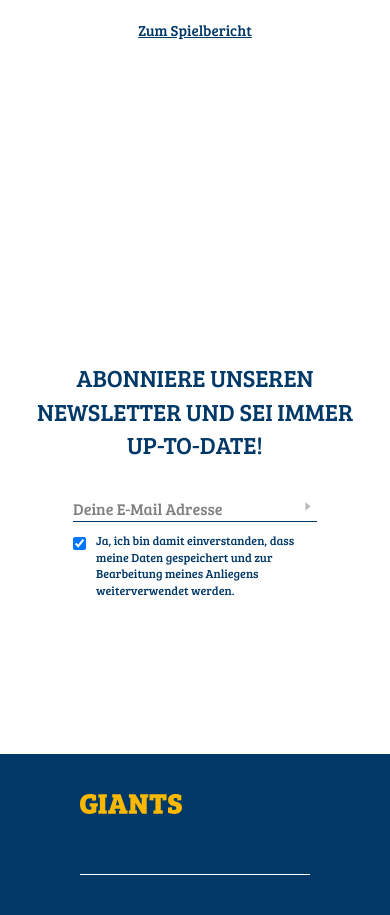
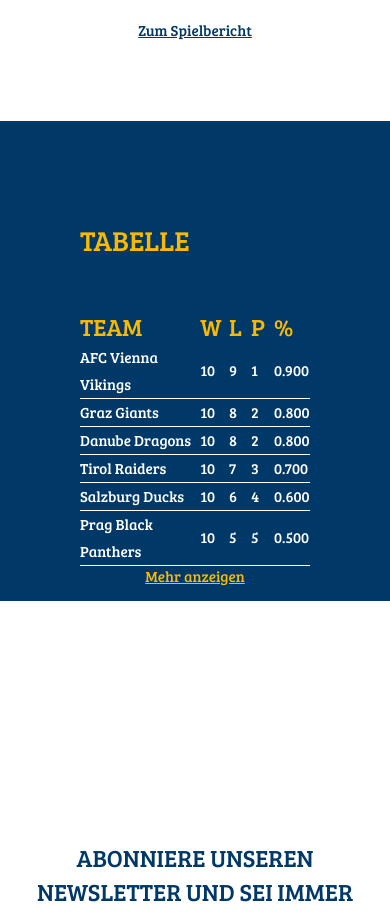
Before and after one commit to tmilost/graz-giants, a Vue app in the folder graz-giants-frontend/: page / in a window 390 px wide. Shown: the part 1640-2555 px from the top of the page. Built offline with nearby package versions, Linux system fonts and the light colour scheme; no server answers.

Commit message:
feat: game table refactor

```diff
--- a/graz-giants-frontend/src/components/GameTable.vue
+++ b/graz-giants-frontend/src/components/GameTable.vue
@@ -1,5 +1,94 @@
 <template>
-  <div class="game-table" v-html="postContent"></div>
+  <div class="game-table flex flex-row justify-between bg-[#003867] h-[480px] max-[790px]:flex-col">
+    <div class="px-[80px] py-[50px]">
+      <p
+        class="py-[50px] text-left text-[28px] font-normal uppercase leading-[39.2px] text-[#FAB900] max-[790px]:my-[20px]"
+      >
+        Tabelle
+      </p>
+
+      <div class="mb-[20px]">
+        <table class="border-collapse">
+          <tr class="text-left text-[24px] font-normal uppercase leading-[33.6px] text-[#FAB900]">
+            <td class="w-[400px]">Team</td>
+            <td class="w-[66px]">W</td>
+            <td class="w-[66px]">L</td>
+            <td class="w-[66px]">P</td>
+            <td class="w-[38px]">%</td>
+          </tr>
+          <tr
+            class="text-left text-[15px] font-normal leading-[27px] text-white border-b border-white"
+          >
+            <td>AFC Vienna Vikings</td>
+            <td>10</td>
+            <td>9</td>
+            <td>1</td>
+            <td>0.900</td>
+          </tr>
+          <tr
+            class="text-left text-[15px] font-normal leading-[27px] text-white border-b border-white"
+          >
+            <td>Graz Giants</td>
+            <td>10</td>
+            <td>8</td>
+            <td>2</td>
+            <td>0.800</td>
+          </tr>
+          <tr
+            class="text-left text-[15px] font-normal leading-[27px] text-white border-b border-white"
+          >
+            <td>Danube Dragons</td>
+            <td>10</td>
+            <td>8</td>
+            <td>2</td>
+            <td>0.800</td>
+          </tr>
+          <tr
+            class="text-left text-[15px] font-normal leading-[27px] text-white border-b border-white"
+          >
+            <td>Tirol Raiders</td>
+            <td>10</td>
+            <td>7</td>
+            <td>3</td>
+            <td>0.700</td>
+          </tr>
+          <tr
+            class="text-left text-[15px] font-normal leading-[27px] text-white border-b border-white"
+          >
+            <td>Salzburg Ducks</td>
+            <td>10</td>
+            <td>6</td>
+            <td>4</td>
+            <td>0.600</td>
+          </tr>
+          <tr
+            class="text-left text-[15px] font-normal leading-[27px] text-white border-b border-white"
+          >
+            <td>Prag Black Panthers</td>
+            <td>10</td>
+            <td>5</td>
+            <td>5</td>
+            <td>0.500</td>
+          </tr>
+        </table>
+      </div>
+
+      <div class="hidden max-[790px]:block">
+        <a
+          class="block pb-[20px] text-center text-[15px] font-normal leading-[21px] text-[#FAB900] underline"
+          href="#"
+        >
+          Mehr anzeigen
+        </a>
+      </div>
+    </div>
+
+    <img
+      src="@/assets/GameTable.png"
+      alt="Game Table"
+      class="mr-[80px] block h-auto min-h-[480px] w-[359px] object-cover max-[790px]:hidden"
+    />
+  </div>
 </template>
 
 <script setup>
@@ -18,130 +107,3 @@
   }
 })
 </script>
-
-<style scoped>
-.game-table {
-  background: #003867;
-  display: flex;
-  justify-content: space-between;
-  flex-direction: row;
-}
-
-@media screen and (max-width: 790px) {
-  .game-table {
-    flex-direction: column;
-  }
-}
-
-.game-table:deep(.wp-block-quote) {
-  margin: 0 80px;
-}
-
-.game-table:deep(p) {
-  color: #fab900;
-  text-align: center;
-  font-size: 28px;
-  font-style: normal;
-  font-weight: 400;
-  line-height: 39.2px;
-  /* 140% */
-  text-transform: uppercase;
-  margin: 50px 0 50px;
-  text-align: left;
-}
-
-@media screen and (max-width: 790px) {
-  .game-table:deep(p) {
-    margin: 20px 0 20px;
-  }
-}
-
-.game-table:deep(.wp-block-table) {
-  border-collapse: collapse;
-  margin-bottom: 20px;
-}
-
-.game-table:deep(.wp-block-table tr:first-child) {
-  color: #fab900;
-  font-size: 24px;
-  font-style: normal;
-  font-weight: 400;
-  line-height: 33.6px;
-  text-transform: uppercase;
-  text-align: left;
-}
-
-.game-table:deep(.wp-block-table table) {
-  border-collapse: collapse;
-}
-
-.game-table:deep(.wp-block-table table tr) {
-  margin: 22px 22px 22px 22px;
-}
-
-.game-table:deep(.wp-block-table tr:not(:first-child)) {
-  color: #fff;
-  font-size: 15px;
-  font-style: normal;
-  font-weight: 400;
-  line-height: 27px;
-  border-bottom: 1px solid #fff;
-}
-
-.game-table:deep(.wp-block-table tr) {
-  text-align: left;
-}
-
-.game-table:deep(.wp-block-table tr:first-child td:first-child) {
-  width: 400px;
-}
-
-.game-table:deep(.wp-block-table tr:first-child td:not(:first-child)) {
-  width: 66px;
-}
-
-.game-table:deep(.wp-block-table tr:first-child td:last-child) {
-  width: 38px;
-}
-
-.game-table:deep(img) {
-  display: block;
-  object-fit: cover;
-  min-height: 502px;
-  width: 359px;
-  height: auto;
-  margin-right: 80px;
-}
-
-@media screen and (max-width: 790px) {
-  .game-table:deep(img) {
-    display: none;
-  }
-}
-
-.game-table:deep(.wp-block-buttons) {
-  display: none;
-}
-
-@media screen and (max-width: 790px) {
-  .game-table:deep(.wp-block-buttons),
-  .game-table:deep(.wp-block-buttons a),
-  .game-table:deep(.wp-block-buttons a:active) {
-    display: block;
-    padding-bottom: 20px;
-
-    color: #fab900;
-    text-align: center;
-    font-size: 15px;
-    font-style: normal;
-    font-weight: 400;
-    line-height: 21px; /* 140% */
-    text-decoration-line: underline;
-    text-decoration-style: solid;
-    text-decoration-skip-ink: none;
-    text-decoration-thickness: auto;
-    text-underline-offset: auto;
-    text-underline-position: from-font;
-  }
-}
-</style>
```
Also changed, not shown: 1 other file (tests, documents, lock files or other folders).
